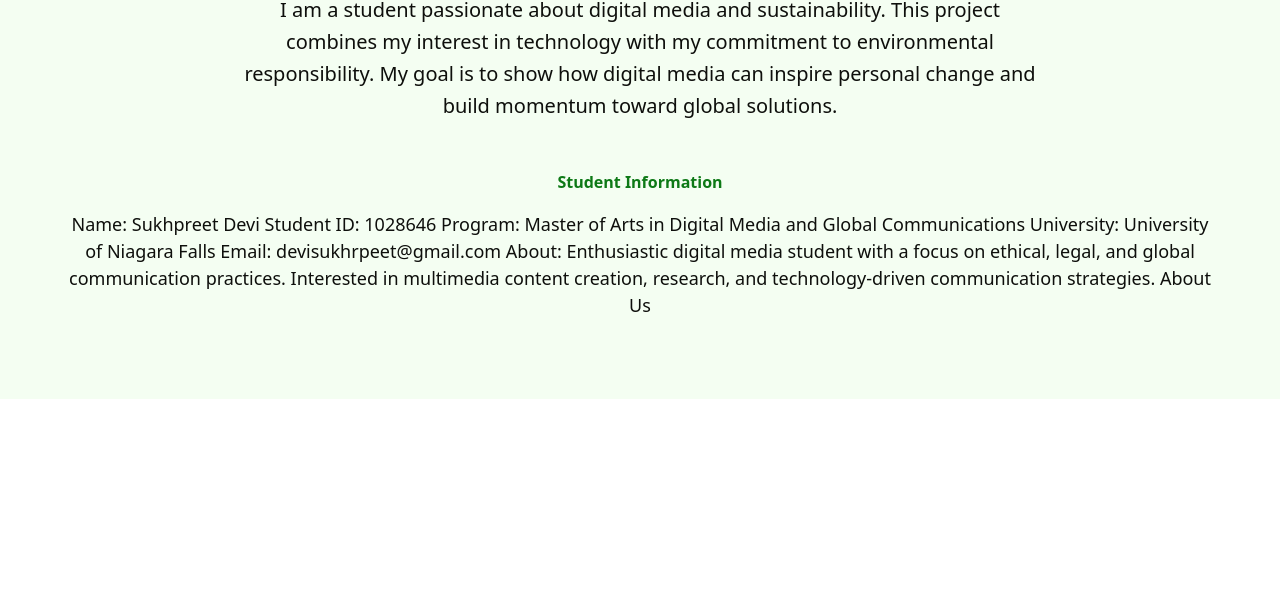
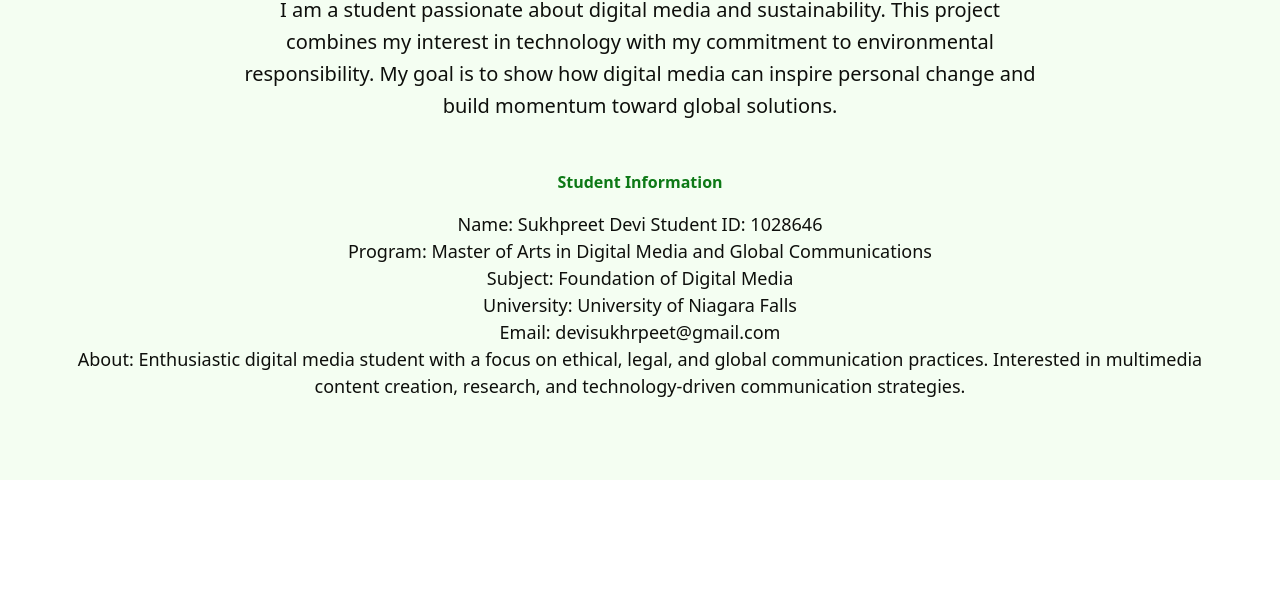
Before and after one commit to sharmacanada/environmentalawareness, a plain HTML site: page about.html in a window 1280 px wide. Shown: the part 196-800 px from the top of the page. Drawn offline with Linux system fonts and the light colour scheme.

Commit message:
Update about.html

```diff
--- a/about.html
+++ b/about.html
@@ -36,17 +36,18 @@ I am a student passionate about digital media and sustainability. This project c
                         <h4 style="color: var(--accent-text); margin-bottom: 1rem;">Student Information</h4>
                         <p class="body-medium">Name: Sukhpreet Devi
 
-Student ID: 1028646
+Student ID: 1028646<br>
 
-Program: Master of Arts in Digital Media and Global Communications
+Program: Master of Arts in Digital Media and Global Communications<br>
+                            Subject: Foundation of Digital Media<br>
 
-University: University of Niagara Falls
+University: University of Niagara Falls<br>
 
-Email: devisukhrpeet@gmail.com
+Email: devisukhrpeet@gmail.com<br>
 
 About: Enthusiastic digital media student with a focus on ethical, legal, and global communication practices. Interested in multimedia content creation, research, and technology-driven communication strategies.
 
-About Us</p>
+</p>
                     </div>
 
                 </div>
```
